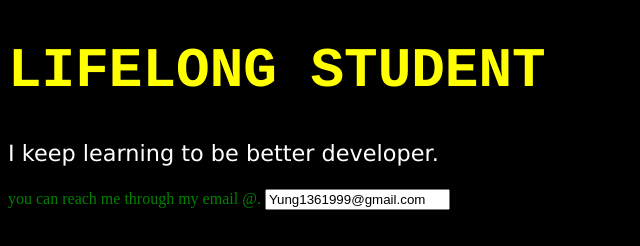
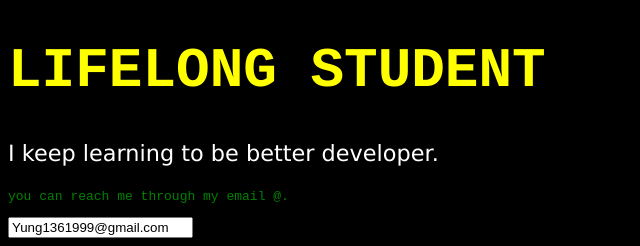
Before and after one commit to Yungnuel/Yungnuel.github.io, a plain HTML site: page index.html in a window 1280 px wide. Shown: the part 1205-1451 px from the top of the page, without its empty margins (0-640 px from the left). Before the commit the page ends 1423 px from the top, so only its background shows below. Drawn offline with Linux system fonts and the light colour scheme.

Commit message:
Update index.html

```diff
--- a/index.html
+++ b/index.html
@@ -51,7 +51,7 @@ p3  {color: green;}
 <h1>LIFELONG STUDENT</h1>
 <p>I keep learning to be better developer.</p>
 
-<p3>you can reach me through my email @.</p3>
+  <p3><pre>you can reach me through my email @.</p3></pre>
 
 <input type="email"value="Yung1361999@gmail.com">
 
```
